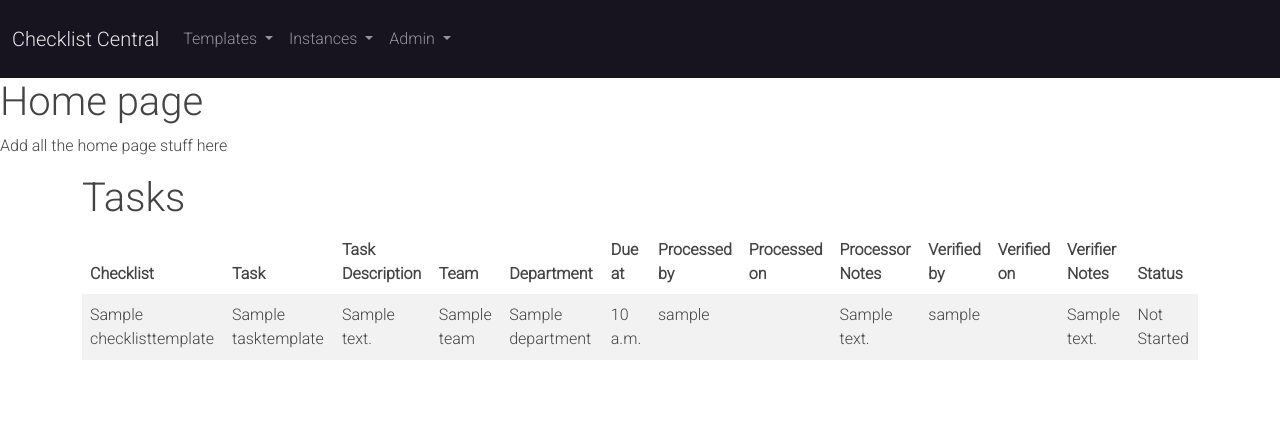
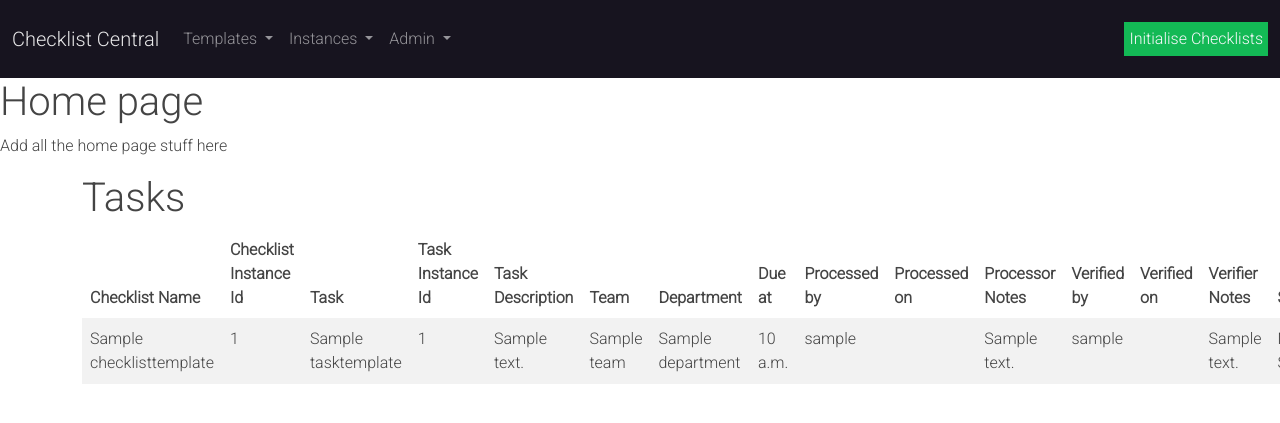
Before and after one commit to davep33l/checklist-central, a Django app: page / in a window 1280 px wide; the page is wider, and only the part inside the window is pictured. Shown: the top 423 px of that part. Run offline with Django 4.2, Linux system fonts and the light colour scheme; tables that the repository leaves empty hold one stand-in row (values such as "Sample post"); some libraries are stand-ins or nearby versions.

Commit message:
Add functionality to generate task and checklist instances
- Add functionality to the app for the user to generate an instance of a task
and a checklist
- Display the task instances on the home page for the user
- Basic information to begin with to prove out the functionality,
which will be enhanced in future user stories.

- had a slight issue with the migrations for altering the null and blank
fields and adding a new FK at the same time, so split them into two
different migrations and it worked correctly.
- Remotely logged into the server using pgadmin 4 to verify the tables
during the debugging

```diff
--- a/checklist/models.py
+++ b/checklist/models.py
@@ -50,6 +50,7 @@ class ChecklistTemplate(models.Model):
     class Meta:
         verbose_name_plural = 'Checklist Templates'
         verbose_name = 'Checklist Template'
+        ordering = ['name']
 
     def __str__(self):
         return self.name
@@ -94,13 +95,14 @@ class TaskInstance(models.Model):
     )
 
     task_template = models.ForeignKey(TaskTemplate, on_delete=models.CASCADE, related_name='task_instance_task_template')
-    processed_by = models.ForeignKey(User, on_delete=models.CASCADE, related_name='task_instance_processed_by')
-    processed_on = models.DateTimeField(auto_now=True)
-    processor_notes = models.TextField()
-    verified_by = models.ForeignKey(User, on_delete=models.CASCADE, related_name='task_instance_verified_by')
-    verified_on = models.DateTimeField(auto_now=True)
-    verifier_notes = models.TextField()
+    processed_by = models.ForeignKey(User, on_delete=models.CASCADE, related_name='task_instance_processed_by', null=True, blank=True)
+    processed_on = models.DateTimeField(auto_now=True, null=True, blank=True)
+    processor_notes = models.TextField(null=True, blank=True)
+    verified_by = models.ForeignKey(User, on_delete=models.CASCADE, related_name='task_instance_verified_by', null=True, blank=True)
+    verified_on = models.DateTimeField(auto_now=True, null=True, blank=True)
+    verifier_notes = models.TextField(null=True, blank=True)
     status = models.CharField(max_length=100, choices=STATUS, default='Not Started')
+    checklist_instance = models.ForeignKey(ChecklistInstance, on_delete=models.CASCADE, related_name='task_instance_checklist_instance', null=True, blank=True)
 
     class Meta:
         verbose_name_plural = 'Task Instances'
--- a/checklist/templates/checklist/index.html
+++ b/checklist/templates/checklist/index.html
@@ -11,8 +11,10 @@
                 <table class="table table-striped table-hover">
                     <thead>
                         <tr>
-                            <th>Checklist</th>
+                            <th>Checklist Name</th>
+                            <th>Checklist Instance Id</th>
                             <th>Task</th>
+                            <th>Task Instance Id</th>
                             <th>Task Description</th>
                             <th>Team</th>
                             <th>Department</th>
@@ -31,7 +33,9 @@
                         {% for task_instance in task_instances %}
                         <tr>
                             <td>{{ task_instance.task_template.checklist_template.name }}</td>
+                            <td>{{ task_instance.checklist_instance.id }}</td>
                             <td>{{ task_instance.task_template.name }}</td>
+                            <td>{{ task_instance.id }}</td>
                             <td>{{ task_instance.task_template.description }}</td>
                             <td>{{ task_instance.task_template.checklist_template.team.name }}</td>
                             <td>{{ task_instance.task_template.checklist_template.team.department.name }}</td>
--- a/checklist/urls.py
+++ b/checklist/urls.py
@@ -24,7 +24,7 @@ urlpatterns = [
     path('task_templates/<int:pk>/delete/', views.TaskTemplateDelete.as_view(), name='task_template_delete'),
     path('task_templates/new/', views.TaskTemplateCreate.as_view(), name='task_template_new'),
 
-
+    path('initialise_checklists/', views.initialise_checklists, name='initialise_checklists'),
 
 
     path('checklist_instances/', views.ChecklistInstanceList.as_view(), name='checklist_instances'),
--- a/checklist/views.py
+++ b/checklist/views.py
@@ -4,6 +4,8 @@ from .models import Department, Team, ChecklistTemplate, TaskTemplate, Checklist
 from django.urls import reverse_lazy
 from django.views.generic.edit import CreateView, UpdateView, DeleteView
 from django.contrib.messages.views import SuccessMessageMixin
+from django.shortcuts import redirect
+from django.contrib import messages
 
 
 # Create your views here.
@@ -196,27 +198,24 @@ class TaskTemplateDelete(SuccessMessageMixin, DeleteView):
     context_object_name = 'task_template'
 
 
+def initialise_checklists(request):
 
+    checklist_templates = ChecklistTemplate.objects.all()
 
+    if request.method == 'POST':
+        checklist = ChecklistTemplate.objects.get(pk=request.POST['checklist_template'])
+        new_instance = ChecklistInstance(checklist_template=checklist, created_by=request.user)
+        new_instance.save()
 
+        tasks = TaskTemplate.objects.filter(checklist_template=checklist)
+        for task in tasks:
+            print(task)
+            new_task_instance = TaskInstance(task_template=task, checklist_instance=new_instance)
+            new_task_instance.save()
 
-
-
-
-
-
-
-
-
-
-
-
-
-
-
-
-
-
+        messages.success(request, 'Checklist initialised successfully.')
+        return redirect('index')
+    return render(request, 'checklist/initialise_checklists.html', context={'checklist_templates': checklist_templates})
 
 
 
--- a/templates/base.html
+++ b/templates/base.html
@@ -65,6 +65,9 @@
                 </li>
 
             </ul>
+            <div class="ms-auto text-light">
+                <a class="btn btn-success bg-success nav-link p-1" href="{% url 'initialise_checklists' %}">Initialise Checklists</a>
+            </div>
         </div>
     </div>
 </nav>
```
Also changed, not shown: checklist/templates/checklist/initialise_checklists.html (added, +28 -0 lines), checklist/migrations/0009_alter_checklisttemplate_options_and_more.py (added), checklist/migrations/0010_taskinstance_checklist_instance.py (added).
